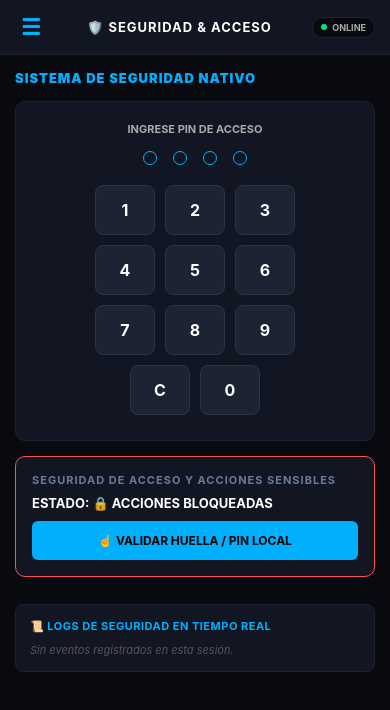
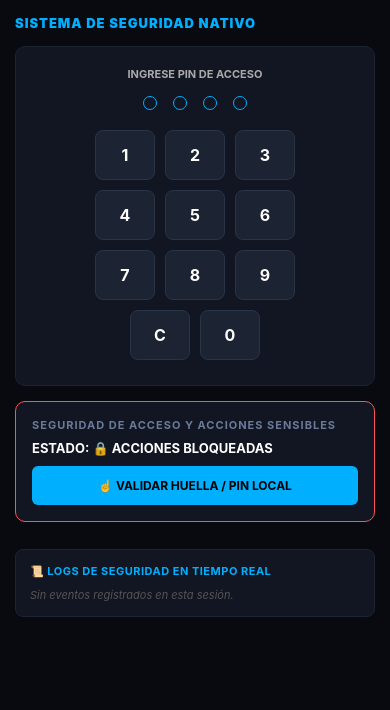
Before and after one commit to miappnav-cell/Interfaz, a React Native app: screen / in a window 390 px wide. Shown: the top 710 px of the page. Built offline with nearby package versions, Linux system fonts and the light colour scheme.

Commit message:
refactor: Migrar a React Navigation Native Stack para transiciones fluidas y pila de pantallas

```diff
--- a/package.json
+++ b/package.json
@@ -9,6 +9,8 @@
     "web": "expo start --web"
   },
   "dependencies": {
+    "@react-navigation/native": "^7.3.17",
+    "@react-navigation/native-stack": "^7.18.9",
     "expo": "~52.0.0",
     "expo-local-authentication": "~15.0.2",
     "expo-notifications": "~0.29.14",
--- a/src/components/SideMenu/SideMenu.jsx
+++ b/src/components/SideMenu/SideMenu.jsx
@@ -11,26 +11,26 @@ const MENU_ITEMS = [
   { id: 'Settings', label: '⚙️ Configuración General', tag: 'SISTEMA' }
 ];
 
-export default function SideMenu({ visible, onClose, currentScreen, onNavigate }) {
+export default function SideMenu({ visible, onClose, navigation, currentRoute }) {
   return (
     <Modal visible={visible} transparent animationType="fade" onRequestClose={onClose}>
       <TouchableOpacity style={styles.overlay} activeOpacity={1} onPress={onClose}>
         <View style={styles.drawer}>
           <View style={styles.header}>
             <Text style={styles.headerTitle}>KING SYSTEM PANEL</Text>
-            <Text style={styles.headerSub}>v2.4.0 • Android Native</Text>
+            <Text style={styles.headerSub}>v2.4.0 • Native Stack</Text>
           </View>
 
           <View style={styles.itemsContainer}>
-            {MENU_ITEMS.map(item => {
-              const active = currentScreen === item.id;
+            {MENU_ITEMS.map((item) => {
+              const active = currentRoute === item.id;
               return (
                 <TouchableOpacity
                   key={item.id}
                   style={[styles.itemBtn, active && styles.activeItemBtn]}
                   onPress={() => {
-                    onNavigate(item.id);
                     onClose();
+                    if (navigation) navigation.navigate(item.id);
                   }}
                 >
                   <Text style={[styles.itemText, active && styles.activeItemText]}>{item.label}</Text>
@@ -52,7 +52,7 @@ export default function SideMenu({ visible, onClose, currentScreen, onNavigate }
 const styles = StyleSheet.create({
   overlay: { flex: 1, backgroundColor: 'rgba(0,0,0,0.7)', flexDirection: 'row' },
   drawer: { width: '80%', backgroundColor: '#121622', height: '100%', padding: 20, borderRightWidth: 1, borderColor: '#00b0ff' },
-  header: { marginBottom: 20, borderBottomWidth: 1, borderColor: '#1c2333', pb: 15, paddingBottom: 15 },
+  header: { marginBottom: 20, borderBottomWidth: 1, borderColor: '#1c2333', paddingBottom: 15 },
   headerTitle: { color: '#00b0ff', fontSize: 16, fontWeight: '900', letterSpacing: 1.5 },
   headerSub: { color: '#555', fontSize: 10, marginTop: 2 },
   itemsContainer: { flex: 1 },
--- a/src/navigation/RootNavigator.jsx
+++ b/src/navigation/RootNavigator.jsx
@@ -1,8 +1,6 @@
-import React, { useState } from 'react';
-import { View, StyleSheet, SafeAreaView, StatusBar } from 'react-native';
-
-import TopBar from '../components/TopBar/TopBar';
-import SideMenu from '../components/SideMenu/SideMenu';
+import React from 'react';
+import { NavigationContainer } from '@react-navigation/native';
+import { createNativeStackNavigator } from '@react-navigation/native-stack';
 
 import SecurityScreen from '../screens/Security/SecurityScreen';
 import UsersScreen from '../screens/UsersManager/UsersScreen';
@@ -12,53 +10,28 @@ import ApiScreen from '../screens/ApiSettings/ApiScreen';
 import PrivacyScreen from '../screens/Privacy/PrivacyScreen';
 import SettingsScreen from '../screens/Settings/SettingsScreen';
 
+const Stack = createNativeStackNavigator();
+
 export default function RootNavigator() {
-  // Pantalla inicial: Seguridad
-  const [currentScreen, setCurrentScreen] = useState('Security');
-  const [menuVisible, setMenuVisible] = useState(false);
-
-  const renderScreen = () => {
-    switch (currentScreen) {
-      case 'Security':
-        return <SecurityScreen onUnlock={() => setCurrentScreen('UsersManager')} />;
-      case 'UsersManager':
-        return <UsersScreen />;
-      case 'Wallet':
-        return <WalletScreen />;
-      case 'Updates':
-        return <UpdatesScreen />;
-      case 'ApiSettings':
-        return <ApiScreen />;
-      case 'Privacy':
-        return <PrivacyScreen />;
-      case 'Settings':
-        return <SettingsScreen />;
-      default:
-        return <SecurityScreen onUnlock={() => setCurrentScreen('UsersManager')} />;
-    }
-  };
-
   return (
-    <SafeAreaView style={styles.safeArea}>
-      <StatusBar barStyle="light-content" backgroundColor="#121622" />
-      <TopBar
-        currentScreen={currentScreen}
-        onToggleMenu={() => setMenuVisible(true)}
-      />
-      <View style={styles.content}>
-        {renderScreen()}
-      </View>
-      <SideMenu
-        visible={menuVisible}
-        onClose={() => setMenuVisible(false)}
-        currentScreen={currentScreen}
-        onNavigate={setCurrentScreen}
-      />
-    </SafeAreaView>
+    <NavigationContainer>
+      <Stack.Navigator
+        initialRouteName="Security"
+        screenOptions={{
+          headerShown: false,
+          animation: 'slide_from_right',
+          animationDuration: 200,
+          contentStyle: { backgroundColor: '#090a0f' }
+        }}
+      >
+        <Stack.Screen name="Security" component={SecurityScreen} />
+        <Stack.Screen name="UsersManager" component={UsersScreen} />
+        <Stack.Screen name="Wallet" component={WalletScreen} />
+        <Stack.Screen name="Updates" component={UpdatesScreen} />
+        <Stack.Screen name="ApiSettings" component={ApiScreen} />
+        <Stack.Screen name="Privacy" component={PrivacyScreen} />
+        <Stack.Screen name="Settings" component={SettingsScreen} />
+      </Stack.Navigator>
+    </NavigationContainer>
   );
 }
-
-const styles = StyleSheet.create({
-  safeArea: { flex: 1, backgroundColor: '#090a0f' },
-  content: { flex: 1 }
-});
```
Also changed, not shown: 1 other file (tests, documents, lock files or other folders).
